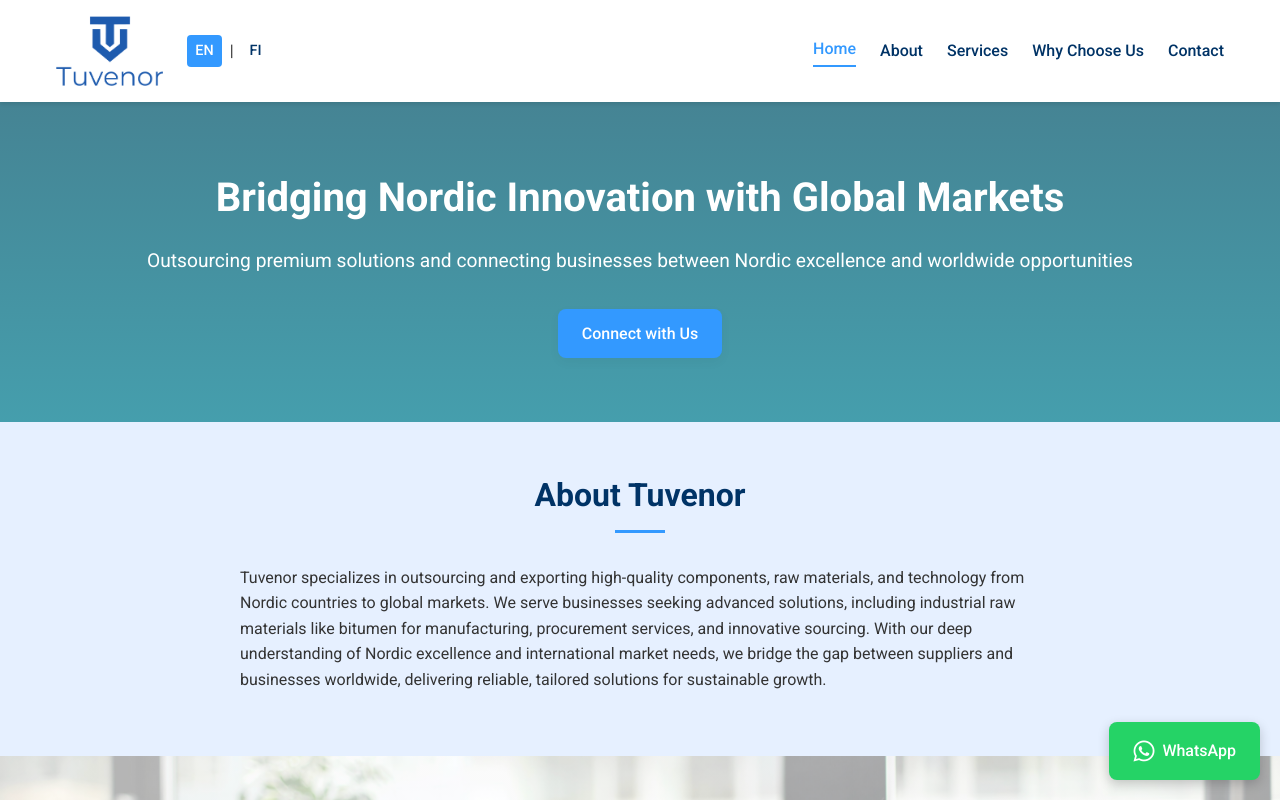
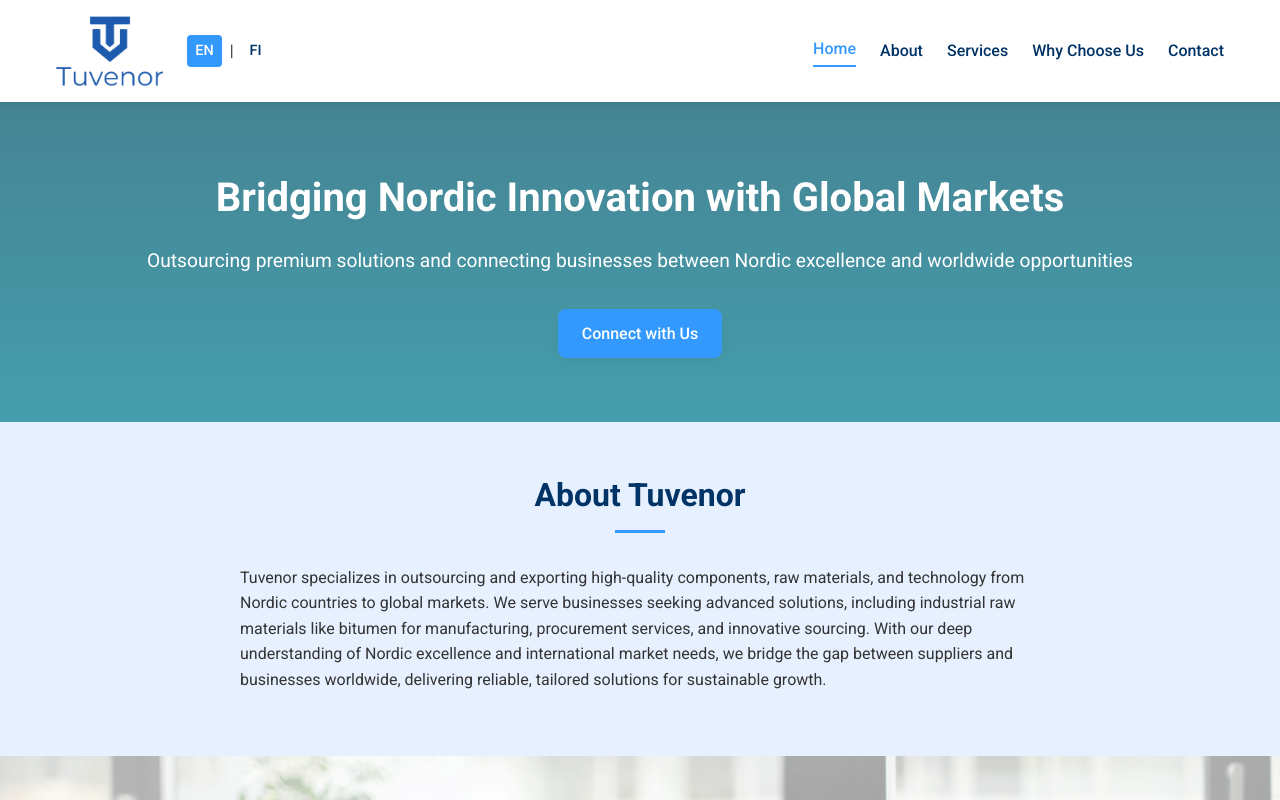
Before and after one commit to maisari0/tuvenor, a website: page index.html in a window 1280 px wide. Shown: the top 800 px of the page. Drawn offline with Linux system fonts and the light colour scheme.

Commit message:
Update index.html

```diff
--- a/index.html
+++ b/index.html
@@ -396,7 +396,8 @@
 
         /* Why Choose Us Section */
         .why-choose-section {
-            background: linear-gradient(rgba(244, 244, 244, 0.9), rgba(244, 244, 244, 0.9)), url('images/backgrounds/steel-bg.jpg') no-repeat center center/cover;
+            /* Changed background to 1.jpg as requested */
+            background: linear-gradient(rgba(244, 244, 244, 0.9), rgba(244, 244, 244, 0.9)), url('images/backgrounds/1.jpg') no-repeat center center/cover;
             padding: 3rem 0;
         }
 
@@ -609,8 +610,8 @@
             box-shadow: 0 4px 12px rgba(0, 0, 0, 0.2);
         }
 
-        /* WhatsApp Button */
-        .whatsapp-button {
+        /* WhatsApp Button - Removed */
+        /* .whatsapp-button {
             position: fixed;
             bottom: 20px;
             right: 20px;
@@ -638,7 +639,7 @@
 
         .whatsapp-button span {
             font-size: 1rem;
-        }
+        } */
 
         /* Footer */
         .footer {
@@ -1070,11 +1071,11 @@ With our deep understanding of Nordic excellence and international market needs,
         </section>
     </main>
 
-    <!-- WhatsApp Button -->
-    <a href="https://wa.me/+358400492800" target="_blank" class="whatsapp-button" aria-label="Chat on WhatsApp">
+    <!-- WhatsApp Button - Removed as requested -->
+    <!-- <a href="https://wa.me/+358400492800" target="_blank" class="whatsapp-button" aria-label="Chat on WhatsApp">
         <i class="fab fa-whatsapp"></i>
         <span>WhatsApp</span>
-    </a>
+    </a> -->
 
     <!-- Footer -->
     <footer class="footer hidden">
@@ -1084,14 +1085,14 @@ With our deep understanding of Nordic excellence and international market needs,
                     <img src="images/tuvenor-logo-rectangular1.png" alt="tuvenor Logo">
                 </div>
                 <div class="footer-info">
-                    <p data-key="footer-business-id">Business ID (Y-tunnus): 3518694-1</p>
-                    <p data-key="footer-location">Located in Espoo, Finland</p>
+                    <!-- Business ID and Location removed as requested -->
                     <p data-key="footer-copyright">© 2025 Tuvenor. All rights reserved.</p>
                 </div>
-                <div class="footer-links">
+                <!-- Footer links (Privacy Policy, Terms of Service) removed as requested -->
+                <!-- <div class="footer-links">
                     <a href="#" data-key="footer-privacy">Privacy Policy</a>
                     <a href="#" data-key="footer-terms">Terms of Service</a>
-                </div>
+                </div> -->
             </div>
         </div>
     </footer>
@@ -1139,11 +1140,8 @@ With our deep understanding of Nordic excellence and international market needs,
                 'email-hours': "Every day from 09:00 - 17:00",
                 'email-address': "info@tuvenor.fi",
                 'email-button': "Mail with Us",
-                'footer-business-id': "Business ID (Y-tunnus): 3518694-1",
-                'footer-location': "Located in Espoo, Finland",
-                'footer-copyright': "© 2025 Tuvenor. All rights reserved.",
-                'footer-privacy': "Privacy Policy",
-                'footer-terms': "Terms of Service"
+                'footer-copyright': "© 2025 Tuvenor. All rights reserved."
+                // Removed: 'footer-business-id', 'footer-location', 'footer-privacy', 'footer-terms'
             },
             fi: {
                 'site-title': "Tuvenor | Pohjoismainen innovaatio globaaleille markkinoille",
@@ -1184,11 +1182,8 @@ With our deep understanding of Nordic excellence and international market needs,
                 'email-hours': "Joka päivä klo 09:00 - 17:00",
                 'email-address': "info@tuvenor.fi",
                 'email-button': "Lähetä sähköpostia",
-                'footer-business-id': "Y-tunnus: 3518694-1",
-                'footer-location': "Sijaitsee Espoossa, Suomessa",
-                'footer-copyright': "© 2025 tuvenor. Kaikki oikeudet pidätetään.",
-                'footer-privacy': "Tietosuojakäytäntö",
-                'footer-terms': "Käyttöehdot"
+                'footer-copyright': "© 2025 tuvenor. Kaikki oikeudet pidätetään."
+                // Removed: 'footer-business-id', 'footer-location', 'footer-privacy', 'footer-terms'
             }
             // Add 'ar' (Arabic) translation here when provided by the user.
         };
```
